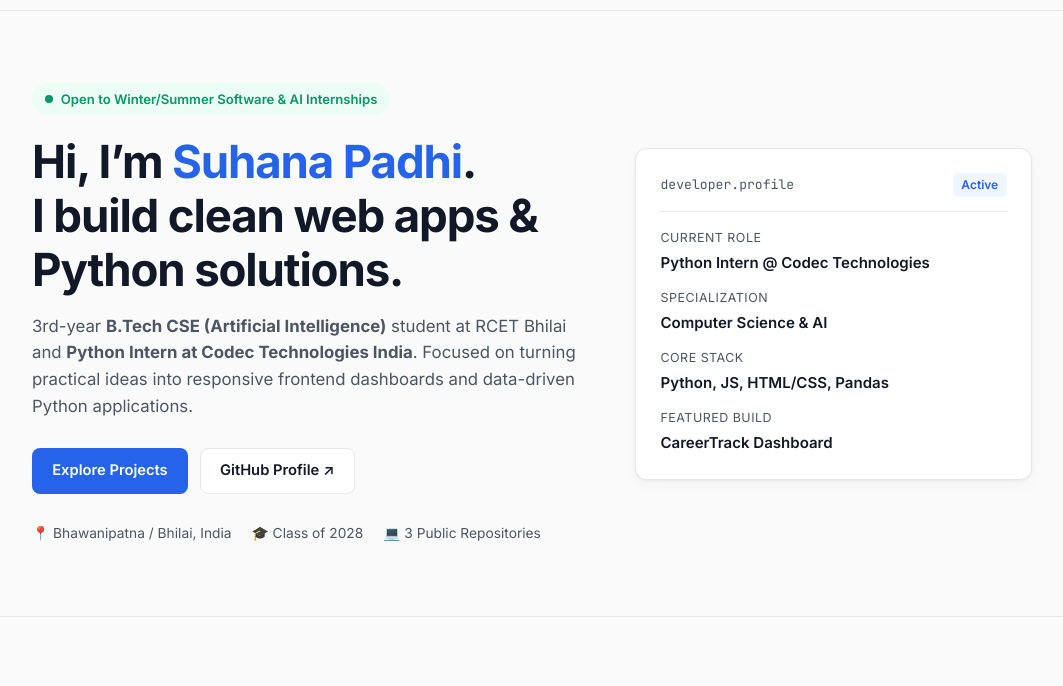
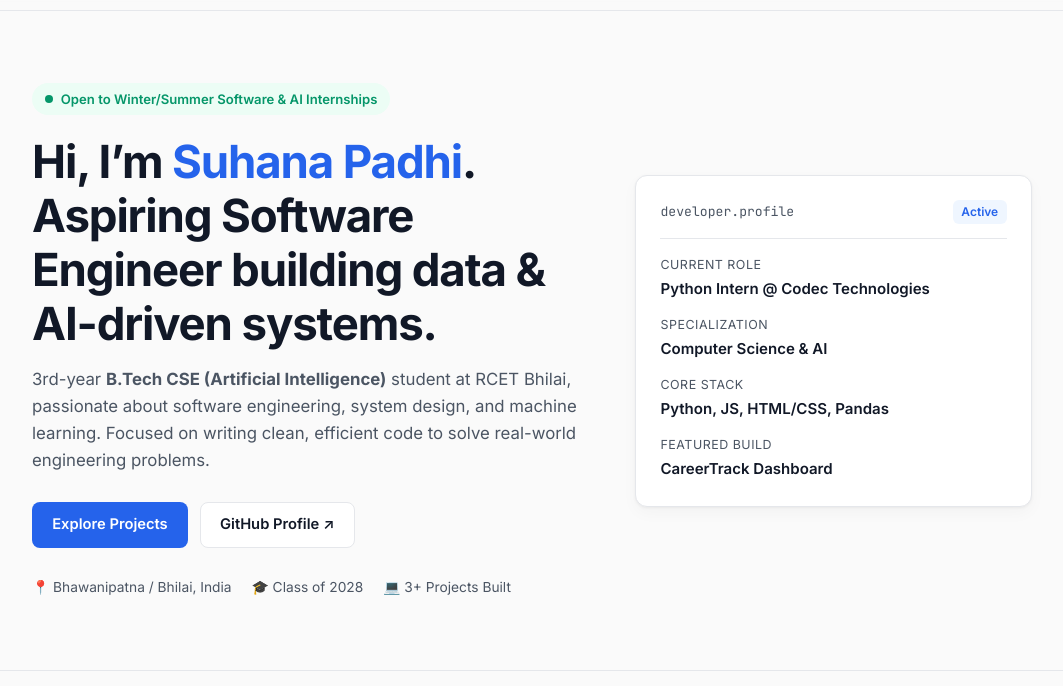
Before and after one commit to suhanapadhi8081/suhanapadhi8081.github.io, a plain HTML site: page index.html in a window 1280 px wide. Shown: the part 54-740 px from the top of the page, without its empty margins (108-1171 px from the left). Drawn offline with Linux system fonts and the light colour scheme.

Commit message:
Update index.html

```diff
--- a/index.html
+++ b/index.html
@@ -1,17 +1,15 @@
 <!DOCTYPE html>
 <html lang="en" data-theme="light">
-
 <head>
   <meta charset="UTF-8" />
   <meta name="viewport" content="width=device-width, initial-scale=1.0" />
   <title>Suhana Padhi — Software & AI Developer Portfolio</title>
-    <meta name="description" content="Portfolio of Suhana Padhi — B.Tech CSE (AI) Student & Python Intern building web applications and data-driven Python tools." />
+  <meta name="description" content="Portfolio of Suhana Padhi — B.Tech CSE (AI) Student & Python Intern building data & AI-driven software systems." />
   <link rel="preconnect" href="https://fonts.googleapis.com" />
   <link rel="preconnect" href="https://fonts.gstatic.com" crossorigin />
   <link href="https://fonts.googleapis.com/css2?family=Inter:wght@400;500;600;700&family=JetBrains+Mono:wght@400;500&display=swap" rel="stylesheet" />
   <link rel="stylesheet" href="style.css" />
 </head>
-
 <body>
   <header class="navbar">
     <div class="container nav-content">
@@ -46,11 +44,12 @@
             <span>Open to Winter/Summer Software & AI Internships</span>
           </div>
 
-                    <h1>Hi, I’m <span class="accent-text">Suhana Padhi</span>.<br />I build clean web apps & Python solutions.</h1>
+          <h1>Hi, I’m <span class="accent-text">Suhana Padhi</span>.<br />Aspiring Software Engineer building data & AI-driven systems.</h1>
 
           <p class="hero-subtitle">
-                        3rd-year <strong>B.Tech CSE (Artificial Intelligence)</strong> student at RCET Bhilai and
-                        <strong>Python Intern at Codec Technologies India</strong>. Focused on turning practical ideas into responsive frontend dashboards and data-driven Python applications.
+            3rd-year <strong>B.Tech CSE (Artificial Intelligence)</strong> student at RCET Bhilai,
+            passionate about software engineering, system design, and machine learning. Focused on writing
+            clean, efficient code to solve real-world engineering problems.
           </p>
 
           <div class="hero-cta">
@@ -63,7 +62,7 @@
           <div class="hero-meta">
             <span>📍 Bhawanipatna / Bhilai, India</span>
             <span>🎓 Class of 2028</span>
-                        <span>💻 3 Public Repositories</span>
+            <span>💻 3+ Projects Built</span>
           </div>
         </div>
 
@@ -117,7 +116,8 @@
             </div>
             <h3>CareerTrack — Career Management Dashboard</h3>
             <p>
-                            A zero-backend internship and placement tracker featuring List & Kanban board views, stage-aware dynamic date labels, active interview alerts, a topic prep checklist, and one-click CSV export.
+              A zero-backend internship and placement tracker featuring List & Kanban board views,
+              stage-aware dynamic date labels, active interview alerts, a topic prep checklist, and one-click CSV export.
             </p>
             <div class="tech-pills">
               <span>HTML5</span>
@@ -142,7 +142,8 @@
             </div>
             <h3>Student Online Exam Attempt Success Rate Analysis</h3>
             <p>
-                            Exploratory data analysis pipeline evaluating student online assessment attempts, pass/fail ratios, and performance trends using structured data manipulation and statistical charts.
+              Exploratory data analysis pipeline evaluating student online assessment attempts, pass/fail ratios,
+              and performance trends using structured data manipulation and statistical charts.
             </p>
             <div class="tech-pills">
               <span>Python</span>
@@ -164,7 +165,8 @@
             </div>
             <h3>ASCII Art Generator Using Pure Python Loops</h3>
             <p>
-                            Lightweight terminal pattern renderer engineered strictly with nested loops and conditional logic—generating geometric ASCII visuals across rows and columns with zero external dependencies.
+              Lightweight terminal pattern renderer engineered strictly with nested loops and conditional logic—generating
+              geometric ASCII visuals across rows and columns with zero external dependencies.
             </p>
             <div class="tech-pills">
               <span>Python</span>
@@ -200,7 +202,8 @@
               </div>
               <p class="timeline-org">Codec Technologies India</p>
               <p class="timeline-desc">
-                                Developing modular Python scripts, practicing data analysis workflows, and building clean, maintainable software solutions for real-world problem statements.
+                Developing modular Python scripts, practicing data analysis workflows, and building clean,
+                maintainable software solutions for real-world problem statements.
               </p>
             </div>
           </div>
@@ -214,7 +217,8 @@
               </div>
               <p class="timeline-org">Rungta College of Engineering and Technology (RCET), Bhilai • CSVTU</p>
               <p class="timeline-desc">
-                                Pursuing undergraduate coursework in Data Structures, Algorithms, Database Management Systems, Operating Systems, and Artificial Intelligence alongside hands-on technical training projects.
+                Pursuing undergraduate coursework in Data Structures, Algorithms, Database Management Systems,
+                Operating Systems, and Artificial Intelligence alongside hands-on technical training projects.
               </p>
             </div>
           </div>
@@ -282,7 +286,8 @@
             <p class="eyebrow">Get In Touch</p>
             <h2>Let’s connect for internships or collaborations.</h2>
             <p class="contact-sub">
-                            Whether you have a software engineering / Python internship opportunity or want to discuss a project, feel free to reach out directly.
+              Whether you have a software engineering / Python internship opportunity or want to discuss a project,
+              feel free to reach out directly.
             </p>
           </div>
 
@@ -313,5 +318,4 @@
 
   <script src="app.js"></script>
 </body>
-
 </html>
```
Lines whose indentation alone changed are shown as unchanged.
